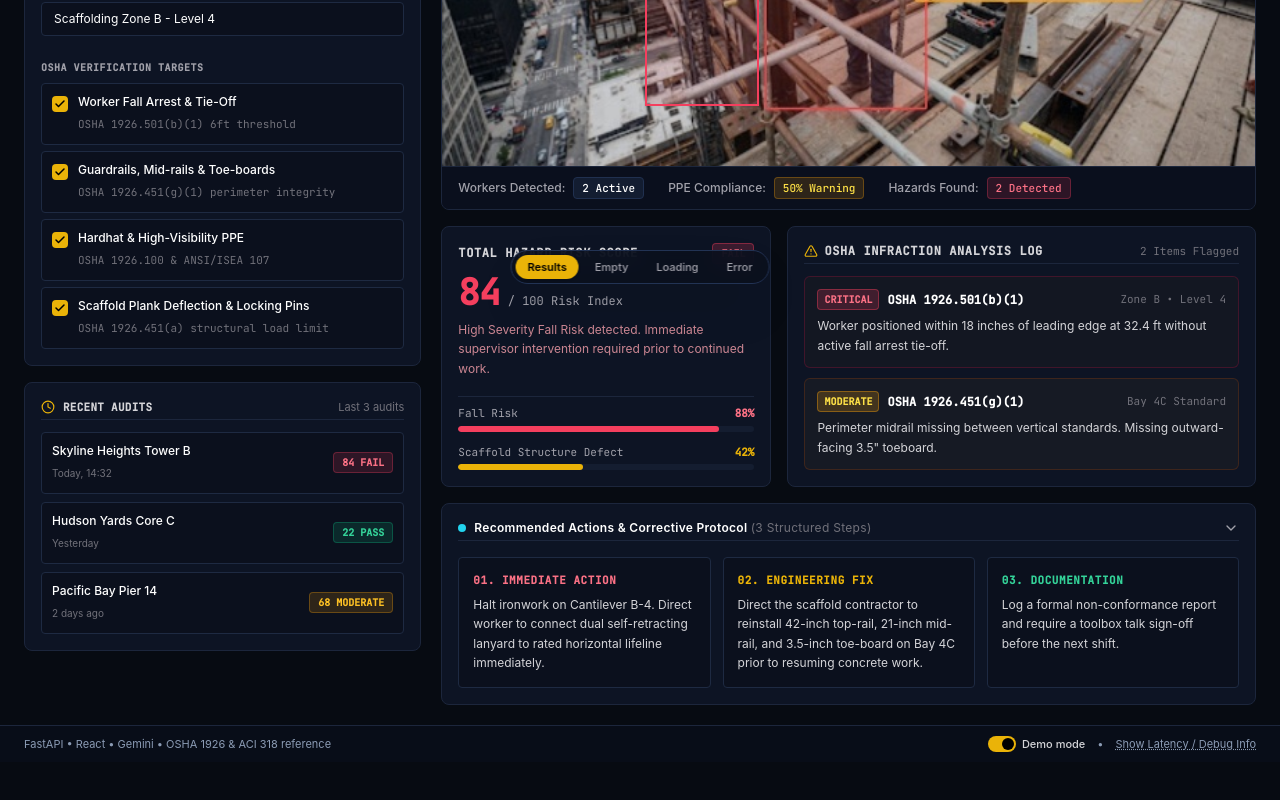
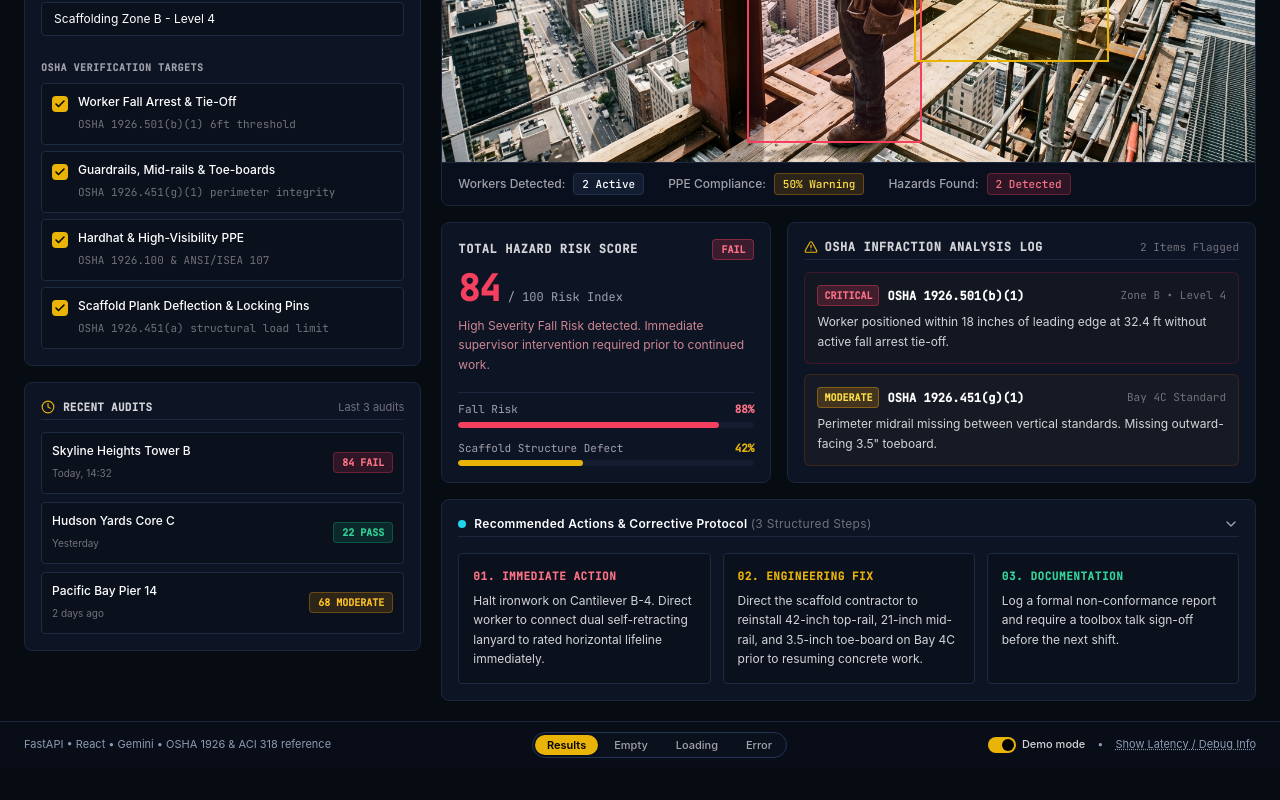
Before and after one commit to sanidhyaagrawal17/multimodal-construction-platform, a React (Vite) app in the folder frontend/: page / in a window 1280 px wide. Shown: the part 460-1260 px from the top of the page. Built offline with nearby package versions, Linux system fonts and the light colour scheme.

Commit message:
feat: integrate clean high-res scaffold image and perfectly align single annotation layer

```diff
--- a/frontend/src/App.jsx
+++ b/frontend/src/App.jsx
@@ -126,14 +126,21 @@ export default function App() {
         )}
       </main>
 
-      {/* Bug 6 Fix: Floating Demo-State Switcher at Root Level */}
+      {/* Bottom Footer Bar */}
+      <footer className="border-t border-[#1c263c] bg-[#080d18] py-2.5 px-4 sm:px-6 mt-auto">
+        <div className="max-w-[1600px] mx-auto flex flex-col sm:flex-row items-center justify-between text-[11px] text-[#8b9bb4] gap-2">
+          <div>
+            FastAPI • React • Gemini • OSHA 1926 & ACI 318 reference
+          </div>
+
+          {/* Root-Level Demo-State Switcher inside Footer Area */}
           {activeTab === 'safety' && (
-        <div className="fixed bottom-14 left-1/2 -translate-x-1/2 z-50 flex items-center p-1 rounded-full bg-[#0b101d]/90 backdrop-blur-md border border-[#223354] shadow-2xl space-x-1 text-xs">
+            <div className="flex items-center p-0.5 rounded-full bg-[#0b101d] border border-[#223354] space-x-1 text-xs">
               {['results', 'empty', 'loading', 'error'].map((st) => (
                 <button
                   key={st}
                   onClick={() => setUiState(st)}
-              className={`px-3 py-1 rounded-full capitalize transition cursor-pointer font-medium text-[11px] ${
+                  className={`px-3 py-0.5 rounded-full capitalize transition cursor-pointer font-medium text-[11px] ${
                     uiState === st
                       ? 'bg-[#eab308] text-black font-semibold shadow'
                       : 'text-zinc-400 hover:text-white hover:bg-[#152035]'
@@ -145,12 +152,6 @@ export default function App() {
             </div>
           )}
 
-      {/* Bottom Footer Bar */}
-      <footer className="border-t border-[#1c263c] bg-[#080d18] py-2.5 px-4 sm:px-6 mt-auto">
-        <div className="max-w-[1600px] mx-auto flex flex-col sm:flex-row items-center justify-between text-[11px] text-[#8b9bb4] gap-2">
-          <div>
-            FastAPI • React • Gemini • OSHA 1926 & ACI 318 reference
-          </div>
           <div className="flex items-center space-x-3">
             {/* Demo Mode Toggle */}
             <div className="flex items-center space-x-1.5 cursor-pointer" onClick={() => setDemoMode(!demoMode)}>
--- a/frontend/src/components/SafetyInspector.jsx
+++ b/frontend/src/components/SafetyInspector.jsx
@@ -18,7 +18,7 @@ const DEFAULT_DETECTIONS = [
     label: "OSHA 1926.501(b)(1)",
     severity: "Critical",
     confidence: 0.98,
-    bbox: { x: 0.25, y: 0.15, w: 0.14, h: 0.72 }
+    bbox: { x: 0.375, y: 0.115, w: 0.215, h: 0.845 }
   },
   {
     id: "det-2",
@@ -26,7 +26,7 @@ const DEFAULT_DETECTIONS = [
     label: "PPE",
     severity: "OK",
     confidence: 0.96,
-    bbox: { x: 0.31, y: 0.17, w: 0.07, h: 0.11 }
+    bbox: { x: 0.455, y: 0.115, w: 0.080, h: 0.120 }
   },
   {
     id: "det-3",
@@ -34,7 +34,7 @@ const DEFAULT_DETECTIONS = [
     label: "OSHA 1926.451(g)(1)",
     severity: "Moderate",
     confidence: 0.91,
-    bbox: { x: 0.42, y: 0.27, w: 0.22, h: 0.25 }
+    bbox: { x: 0.580, y: 0.500, w: 0.240, h: 0.280 }
   },
   {
     id: "det-4",
@@ -42,7 +42,7 @@ const DEFAULT_DETECTIONS = [
     label: "Worker 2",
     severity: "OK",
     confidence: 0.94,
-    bbox: { x: 0.86, y: 0.18, w: 0.09, h: 0.28 }
+    bbox: { x: 0.855, y: 0.215, w: 0.053, h: 0.195 }
   }
 ];
 
```
Also changed, not shown: frontend/public/scaffold_sample.jpg, 1 other file (tests, documents, lock files or other folders). Lines whose indentation alone changed are shown as unchanged.
